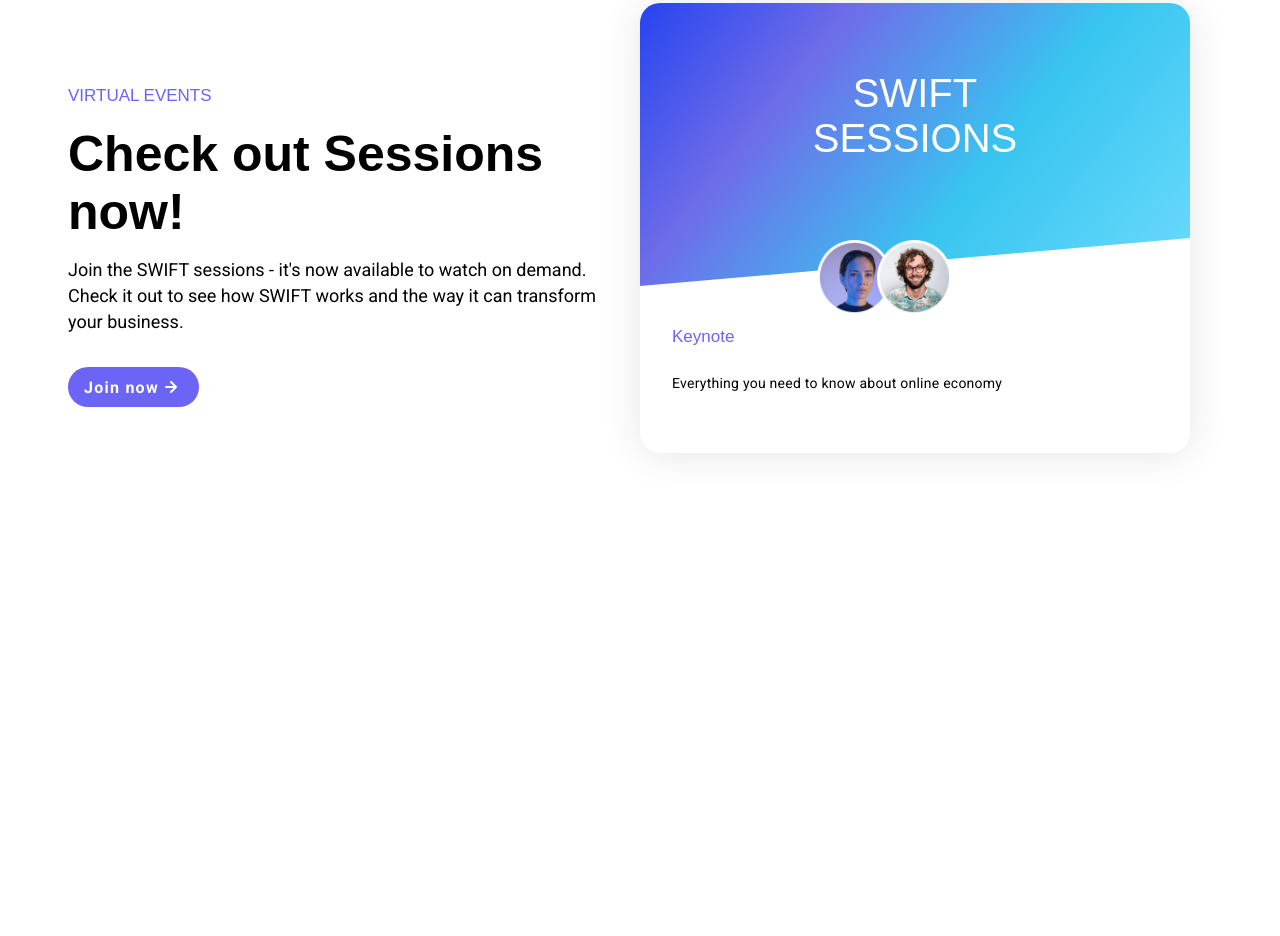
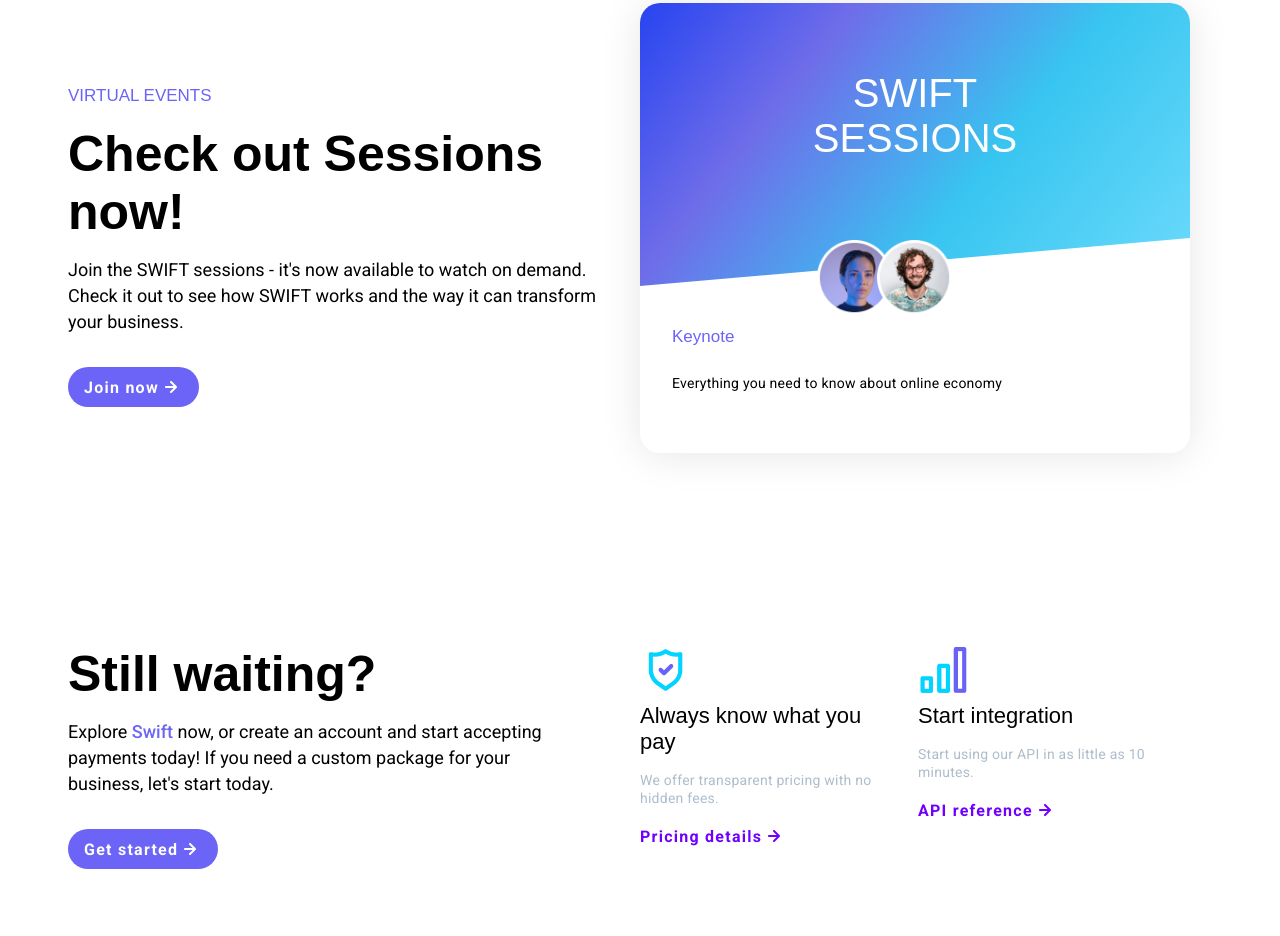
Before and after one commit to mdombrov-33/Swift, a website built with Vite: page index.html in a window 1280 px wide. Shown: the part 4459-5395 px from the top of the page. Before the commit the page ends 5104 px from the top, so only its background shows below. Built offline with nearby package versions, Linux system fonts and the light colour scheme; files whose address does not match are found by name; a web font is replaced by a local one.

Commit message:
add get started section

```diff
--- a/index.html
+++ b/index.html
@@ -305,6 +305,47 @@
           </div>
         </div>
       </div>
+      <!-- GETTING STARTED -->
+      <div class="getting-started-section">
+        <div class="section-container two-column">
+          <div class="column-left">
+            <h2>Still waiting?</h2>
+            <p>
+              Explore <a href="">Swift </a>now, or create an account and start
+              accepting payments today! If you need a custom package for your
+              business, let's start today.
+            </p>
+            <button class="primary-button with-icon">
+              Get started
+              <img src="/public/assets/arrow-right-light.svg" alt="" />
+          </div>
+
+          <div class="column-right">
+            <div class="card">
+              <img src="/public/assets/shield-icon.png" class="icon" alt="" />
+              <h3>Always know what you pay</h3>
+              <p class="secondary-text">
+                We offer transparent pricing with no hidden fees.
+              </p>
+              <button class="secondary-button with-icon">
+                Pricing details
+                <img src="./public/assets/arrow-right-purple.svg" alt="" />
+              </button>
+            </div>
+            <div class="card">
+              <img src="/public/assets/bars-icon.png" class="icon" alt="" />
+              <h3>Start integration</h3>
+              <p class="secondary-text">
+                Start using our API in as little as 10 minutes.
+              </p>
+              <button class="secondary-button with-icon">
+                API reference
+                <img src="./public/assets/arrow-right-purple.svg" alt="" />
+              </button>
+            </div>
+          </div>
+        </div>
+      </div>
     </main>
   </body>
 </html>
--- a/src/scss/components/card.scss
+++ b/src/scss/components/card.scss
@@ -4,7 +4,6 @@
 .card {
   display: flex;
   flex-direction: column;
-  justify-content: flex-start;
   align-items: flex-start;
   padding: $spacing-sm $spacing-md $spacing-sm 0;
   .icon {
--- /dev/null
+++ b/src/scss/layout/getstarted.scss
@@ -0,0 +1,34 @@
+@use "../abstracts/variables" as *;
+
+.getting-started-section {
+  display: flex;
+  justify-content: center;
+  padding: ($spacing-lg * 2) 0;
+
+  .column-left {
+    padding: 0 $spacing-xl 0 0;
+  }
+
+  .column-right {
+    flex-direction: row;
+    .card {
+      width: 50%;
+      box-sizing: border-box;
+      margin: 0 0 0 0;
+      padding: 0 $spacing-md 0 0;
+    }
+    .secondary-button {
+      color: $purple-2;
+      padding-left: 0;
+    }
+  }
+
+  .primary-button {
+    background-color: $purple-1;
+    margin: $spacing-md 0 0 0;
+
+    &:hover {
+      background-color: $color-primary;
+    }
+  }
+}
--- a/src/scss/layout/index.scss
+++ b/src/scss/layout/index.scss
@@ -8,3 +8,4 @@
 @forward "../layout/whyswift.scss";
 @forward "../layout/global.scss";
 @forward "../layout/virtual.scss";
+@forward "../layout/getstarted.scss";
```
